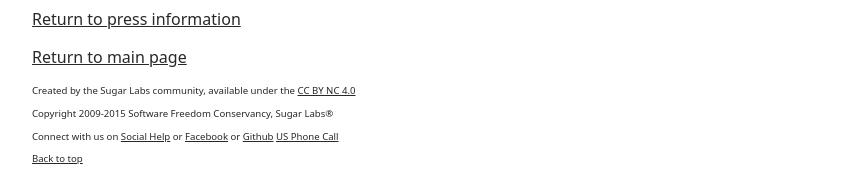
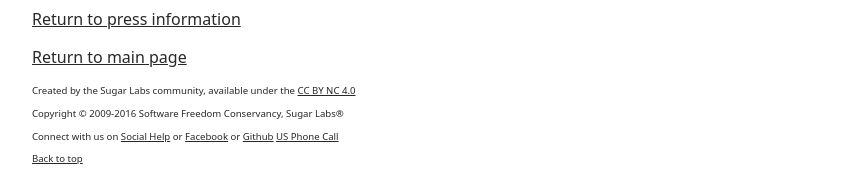
Before and after one commit to sugarlabs/www, a Jekyll site: the page built from _posts/2008-12-09-Sugar-Labs-joins-the-Software-Freedom-Conservancy.md, in a window 1280 px wide. Shown: the part 947-1119 px from the top of the page, without its empty margins (208-1071 px from the left). Built offline with Jekyll 4.4.1, drawn with Linux system fonts in a browser that asks for light colours; a script that is not in the unit is left out.

Commit message:
_includes/footer.html: Add (c) and (r) entities
Fixes #27

```diff
--- a/_includes/footer.html
+++ b/_includes/footer.html
@@ -4,7 +4,7 @@
   CC BY NC 4.0</a>
   </p>
 
-  <p>Copyright 2009-2015 Software Freedom Conservancy, Sugar Labs®</p>
+  <p>Copyright &copy;	2009-2016 Software Freedom Conservancy, Sugar Labs&reg;</p>
 
   <!-- FIXME: Update/remove pages -->
   <p>Connect with us on
```
